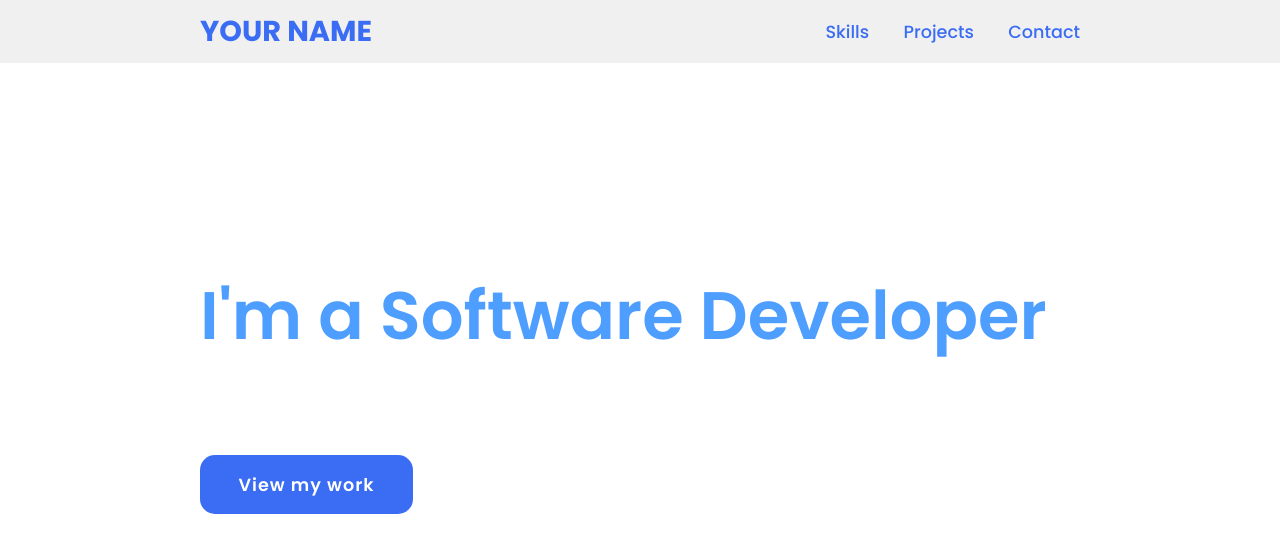
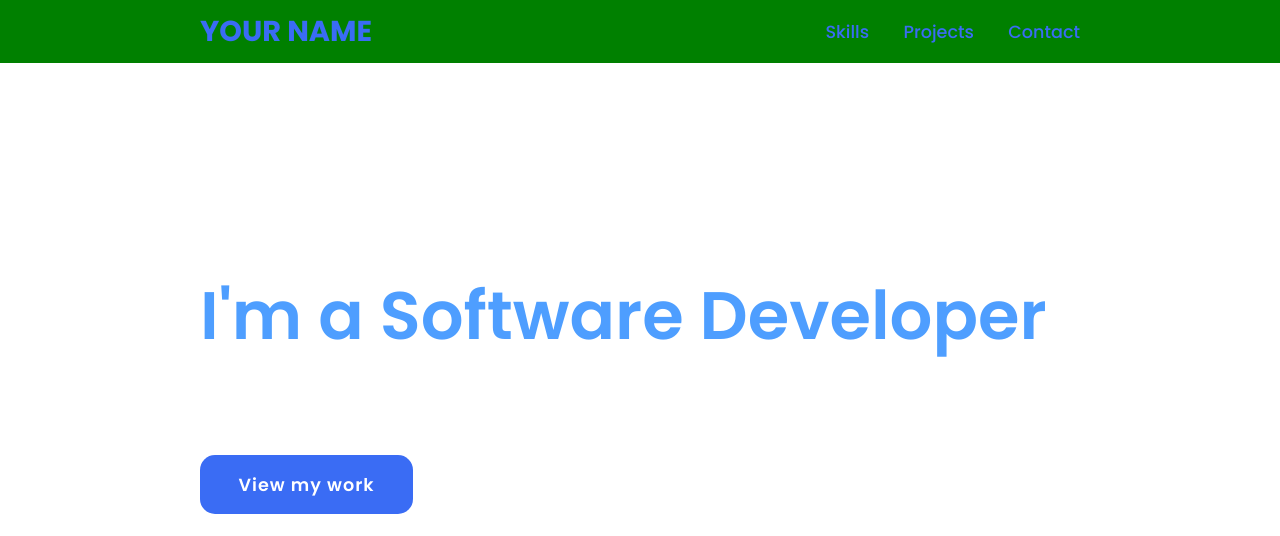
Before and after one commit to nada8989/portfolio, a plain HTML site: page index.html in a window 1280 px wide. Shown: the top 536 px of the page. Drawn offline with Linux system fonts and the light colour scheme.

Commit message:
background

```diff
--- a/style.css
+++ b/style.css
@@ -15,7 +15,7 @@
 
 
 header {
-    background-color: #f0f0f0;
+    background-color: green;
     width: 100%;
     position: fixed;
     z-index: 999;
```
